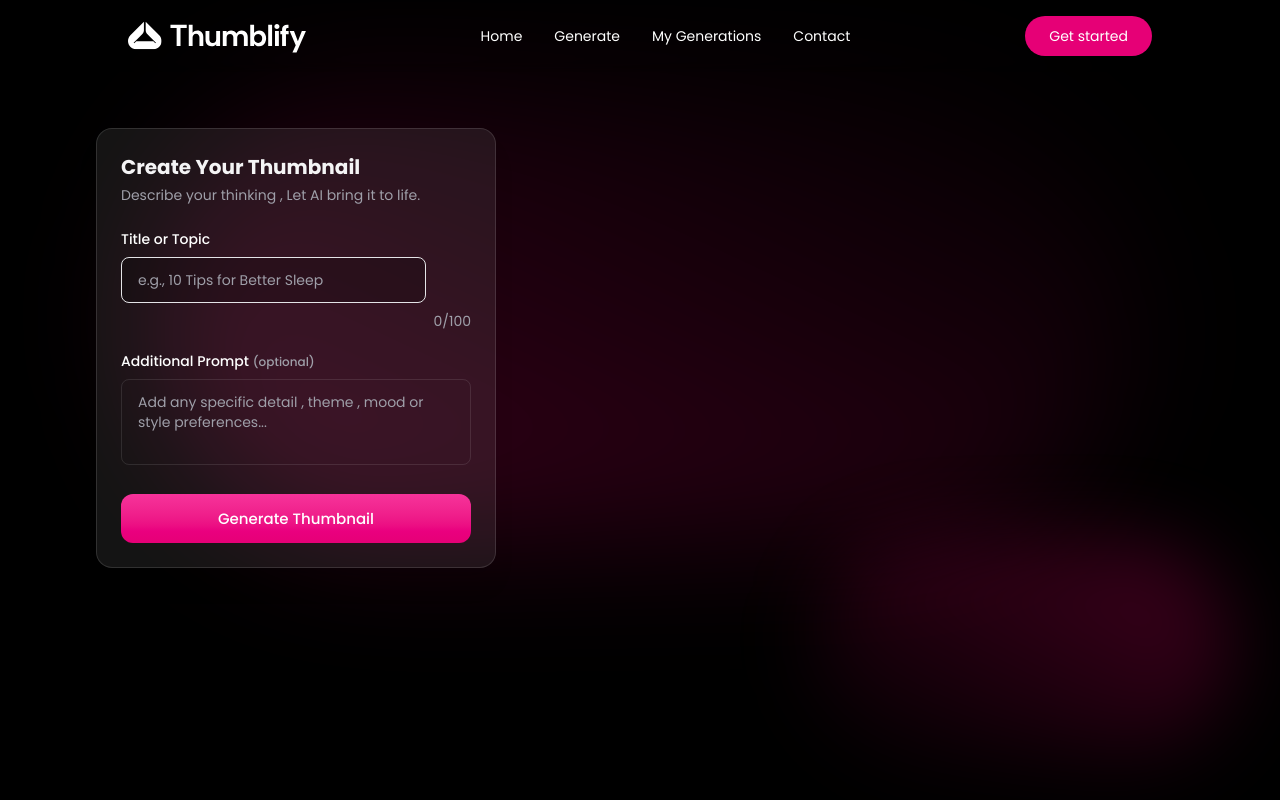
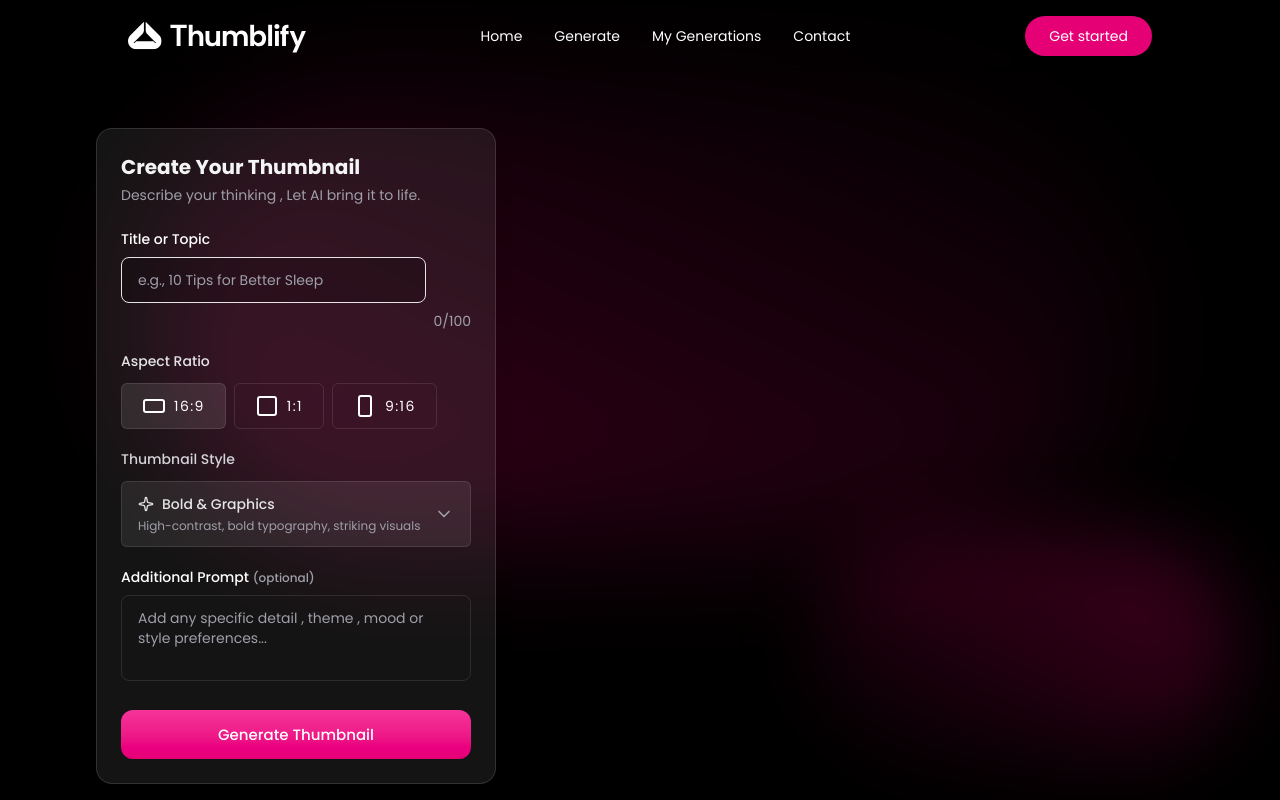
Before and after one commit to Mayannkk24/Ai-Thumbnail-Generator, a React (Vite) app: page /generate in a window 1280 px wide. Shown: the top 800 px of the page. Built offline with nearby package versions, Linux system fonts and the light colour scheme.

Commit message:
feat: add interactive dropdown for thumbnail style selection

```diff
--- a/src/assets/assets.ts
+++ b/src/assets/assets.ts
@@ -9,7 +9,7 @@
 export const aspectRatios = ["16:9", "1:1", "9:16"];
 export type AspectRatio = (typeof aspectRatios)[number];
 
-export const thumbnailStyles = ["Bold & Graphic", "Minimalist", "Photorealistic", "Illustrated", "Tech/Futuristic"];
+export const thumbnailStyles = ["Bold & Graphics", "Minimalist", "Photorealistic", "Illustrated", "Tech/Futuristic"];
 export type ThumbnailStyle = (typeof thumbnailStyles)[number];
 
 export const colorSchemes = [
--- a/src/components/AspectRationSelector.tsx
+++ b/src/components/AspectRationSelector.tsx
@@ -0,0 +1,33 @@
+import { RectangleHorizontal, RectangleVertical, Square } from 'lucide-react'
+import {aspectRatios, type AspectRatio  } from "../assets/assets"
+import type { ReactNode } from 'react'
+
+const AspectRationSelector = ({value, onChange} : {value:AspectRatio; onChange: (ration:AspectRatio)=> void}) => {
+
+     const iconMap = {
+        '16:9' : <RectangleHorizontal className='size-6'/>,
+        '1:1' : <Square className='size-6'/>,
+        '9:16' : <RectangleVertical className='size-6'/>
+
+     } as Record<AspectRatio, React.ReactNode>
+  return (
+    <div className='space-y-3 dark'>
+      <label className='block text-sm font-medium text-zinc-200'>Aspect Ratio</label>
+      <div className='flex flex-wrap gap-2'>
+         {aspectRatios.map((ratio)=>{
+            const selected = value === ratio;
+
+            return (
+                <button key={ratio} type='button' onClick={()=>onChange(ratio)}
+                className={`flex items-center gap-2 rounded-md border px-5 py-2.5 text-sm transition border-white/10 ${selected ? 'bg-white/10' : 'hover:bg-white/6'}`}>
+                    {iconMap[ratio]}
+                    <span className='tracking-widest'>{ratio}</span>
+                </button>
+            )
+         })}
+      </div>
+    </div>
+  )
+}
+
+export default AspectRationSelector
--- a/src/components/StyleSelector.tsx
+++ b/src/components/StyleSelector.tsx
@@ -0,0 +1,60 @@
+import React from 'react'
+import { thumbnailStyles, type ThumbnailStyle } from '../assets/assets'
+import { CpuIcon, ImageIcon, PenToolIcon, SquareIcon, SparkleIcon, ChevronDownIcon } from 'lucide-react';
+
+const StyleSelector = ({value,onChange, isOpen, SetIsOpen}  : {value : ThumbnailStyle; onChange: (style:ThumbnailStyle)=>void; isOpen: boolean; SetIsOpen: (open: boolean)=>void}) => {
+
+   const styleDescriptions: Record<ThumbnailStyle, string> = {
+  "Bold & Graphics": "High-contrast, bold typography, striking visuals",
+  "Minimalist": "Clean, simple, lots of white space",
+  "Photorealistic": "Photo-based, natural looking",
+  "Illustrated": "Hand-drawn, artistic, creative",
+  "Tech/Futuristic": "Modern, sleek, tech-inspired",
+};
+    const styleIcons: Record<ThumbnailStyle, React.ReactNode> = {
+  "Bold & Graphics": <SparkleIcon className="h-4 w-4" />,
+  "Minimalist": <SquareIcon className="h-4 w-4" />,
+  "Photorealistic": <ImageIcon className="h-4 w-4" />,
+  "Illustrated": <PenToolIcon className="h-4 w-4" />,
+  "Tech/Futuristic": <CpuIcon className="h-4 w-4" />,
+};
+  return (
+    <div className='relative space-y-3 dark'>
+        <label className='block text-sm font-medium text-zinc-300'>Thumbnail Style</label>
+
+        <button type='button'
+        onClick={()=>SetIsOpen(!isOpen)}
+        className='flex w-full items-center justify-between rounded-md border px-4 py-3 text-left transition bg-white/8 border-white/10 text-zinc-200 hover:bg-white/12'>
+            <div className='space-y-1'>
+                <div className='flex items-center gap-2 font-medium'>
+                  {styleIcons[value]}
+                  <span >{value}</span>
+                </div>
+                <p className='text-xs text-zinc-400'>{styleDescriptions[value]}</p>
+
+            </div>
+            <ChevronDownIcon className={[`h-5 w-5 text-zinc-400 transition-transform`, isOpen && 'rotate-180'].join(' ')}/>
+        </button>
+
+        {isOpen && (
+          <div className='absolute bottom-0 z-50 mt-1 w-full rounded-md border border-white/12 bg-black/20 backdrop-blur-3xl shadow-lg'>
+            {thumbnailStyles.map((style)=>(
+              <button key={style}
+              type='button'
+              onClick={()=> {onChange(style); SetIsOpen(false);}}
+              className='flex w-full items-start gap-3 px-4 py-3 text-left transition hover:bg-black/30'>
+                <div className='mt-0.5'>{styleIcons[style]}</div>
+                <div>
+                  <p className='font-medium'>{style}</p>
+                  <p className='text-xs text-zinc-400'>{styleDescriptions[style]}</p>
+                </div>
+              </button>
+            ))}
+          </div>
+        )}
+
+    </div>
+  )
+}
+
+export default StyleSelector
--- a/src/pages/Generate.tsx
+++ b/src/pages/Generate.tsx
@@ -1,7 +1,9 @@
-import React, { useState } from 'react'
+import React, { use, useState } from 'react'
 import { useParams } from 'react-router-dom'
-import type { IThumbnail } from '../assets/assets';
+import { colorSchemes, type AspectRatio, type IThumbnail, type ThumbnailStyle } from '../assets/assets';
 import SoftBackdrop from '../components/SoftBackdrop';
+import AspectRationSelector from '../components/AspectRationSelector';
+import StyleSelector from '../components/StyleSelector';
 
 const Generate = () => {
 
@@ -11,6 +13,12 @@
 
       const [thumbnail, setThumbnail] = useState<IThumbnail | null>(null)
         const [Loading, setLoading] = useState(false)
+
+        const [aspectRatio,setaspectRatio] = useState<AspectRatio>('16:9')
+        const [colorScheme , setcolorScheme] = useState<string>(colorSchemes[0].id)
+        const [style,setStyle] = useState<ThumbnailStyle>('Bold & Graphics')
+
+        const [styleDropdownOpen, setstyleDropdownOpen] = useState(false)
 
   return (
     <>
@@ -38,7 +46,10 @@
                       </div>
                     </div>
                      {/* AspectRationSelector */}
+                     <AspectRationSelector value={aspectRatio} onChange={setaspectRatio}/>
+
                      {/* StyleSelector */}
+                     <StyleSelector value={style} onChange={setStyle} isOpen={styleDropdownOpen} SetIsOpen={setstyleDropdownOpen}/>
                      {/* ColorSchemeSelector */}
 
                         {/* Details */}
```
